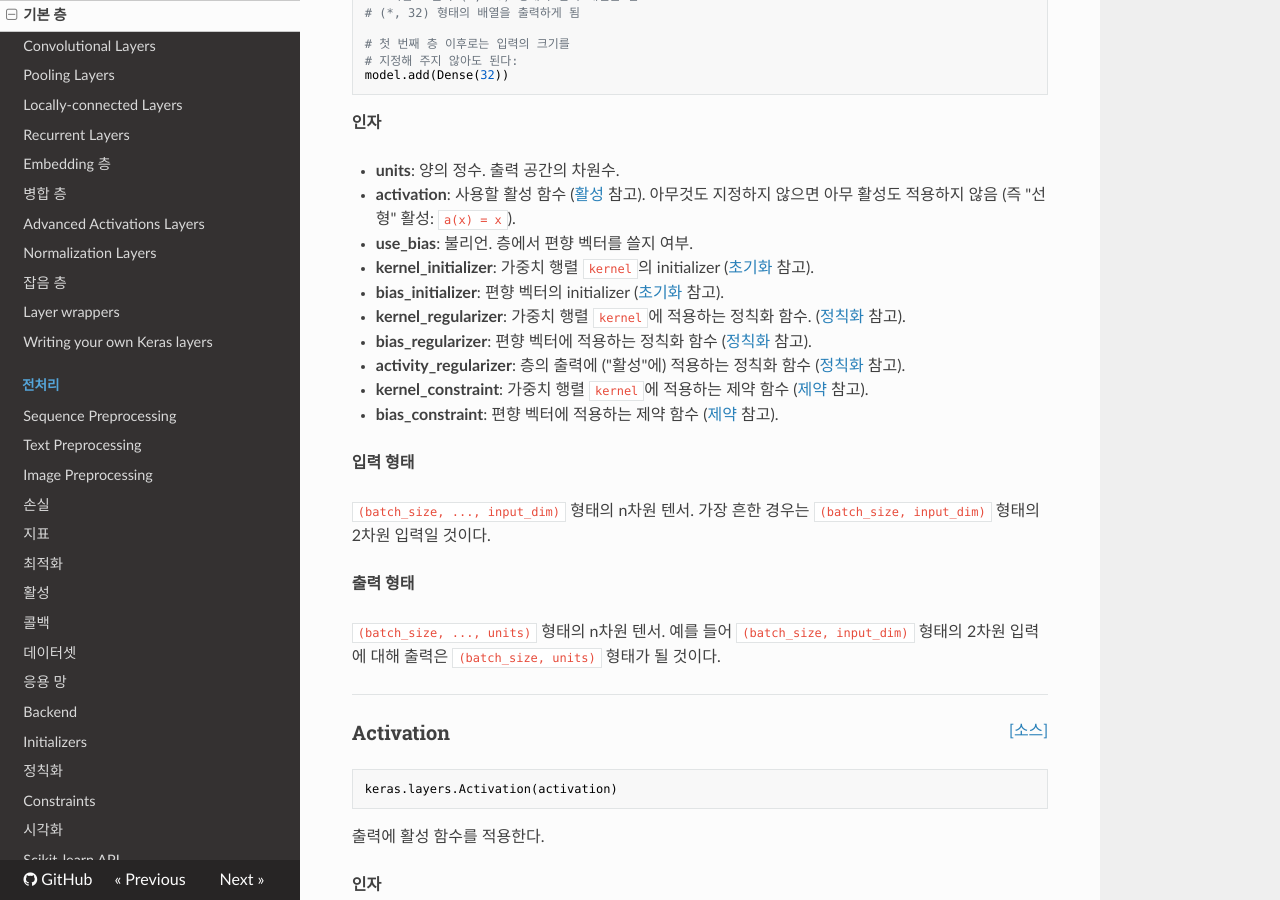
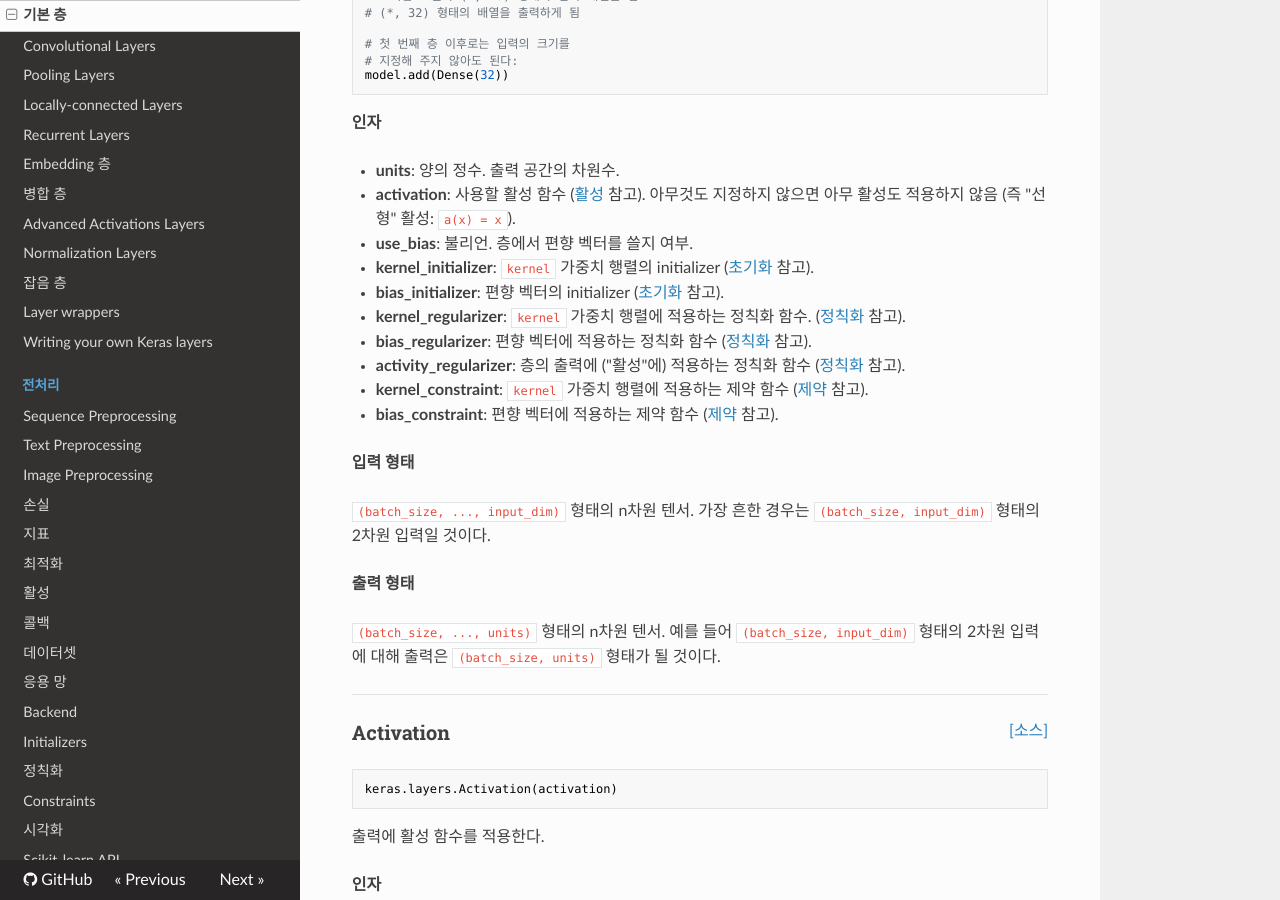
Before and after one commit to wariua/keras-docs-ko, an MkDocs documentation site: the page built from sources/layers/core.md, in a window 1280 px wide and 900 px high, scrolled down 526 px. Built offline with MkDocs 1.6.1, drawn with Linux system fonts in a browser that asks for light colours; nearby versions of some CDN libraries; old or Windows-style settings are respelled for this version of MkDocs.

Commit message:
fix wording

```diff
--- a/sources/layers/core.md
+++ b/sources/layers/core.md
@@ -40,11 +40,11 @@ __인자__
     아무것도 지정하지 않으면 아무 활성도 적용하지 않음
     (즉 "선형" 활성: `a(x) = x`).
 - __use_bias__: 불리언. 층에서 편향 벡터를 쓸지 여부.
-- __kernel_initializer__: 가중치 행렬 `kernel`의 initializer
+- __kernel_initializer__: `kernel` 가중치 행렬의 initializer
     ([초기화](../initializers.md) 참고).
 - __bias_initializer__: 편향 벡터의 initializer
     ([초기화](../initializers.md) 참고).
-- __kernel_regularizer__: 가중치 행렬 `kernel`에
+- __kernel_regularizer__: `kernel` 가중치 행렬에
     적용하는 정칙화 함수.
     ([정칙화](../regularizers.md) 참고).
 - __bias_regularizer__: 편향 벡터에 적용하는 정칙화 함수
@@ -52,7 +52,7 @@ __인자__
 - __activity_regularizer__: 층의 출력에 ("활성"에)
     적용하는 정칙화 함수
     ([정칙화](../regularizers.md) 참고).
-- __kernel_constraint__: 가중치 행렬 `kernel`에
+- __kernel_constraint__: `kernel` 가중치 행렬에
     적용하는 제약 함수
     ([제약](../constraints.md) 참고).
 - __bias_constraint__: 편향 벡터에 적용하는 제약 함수
```
